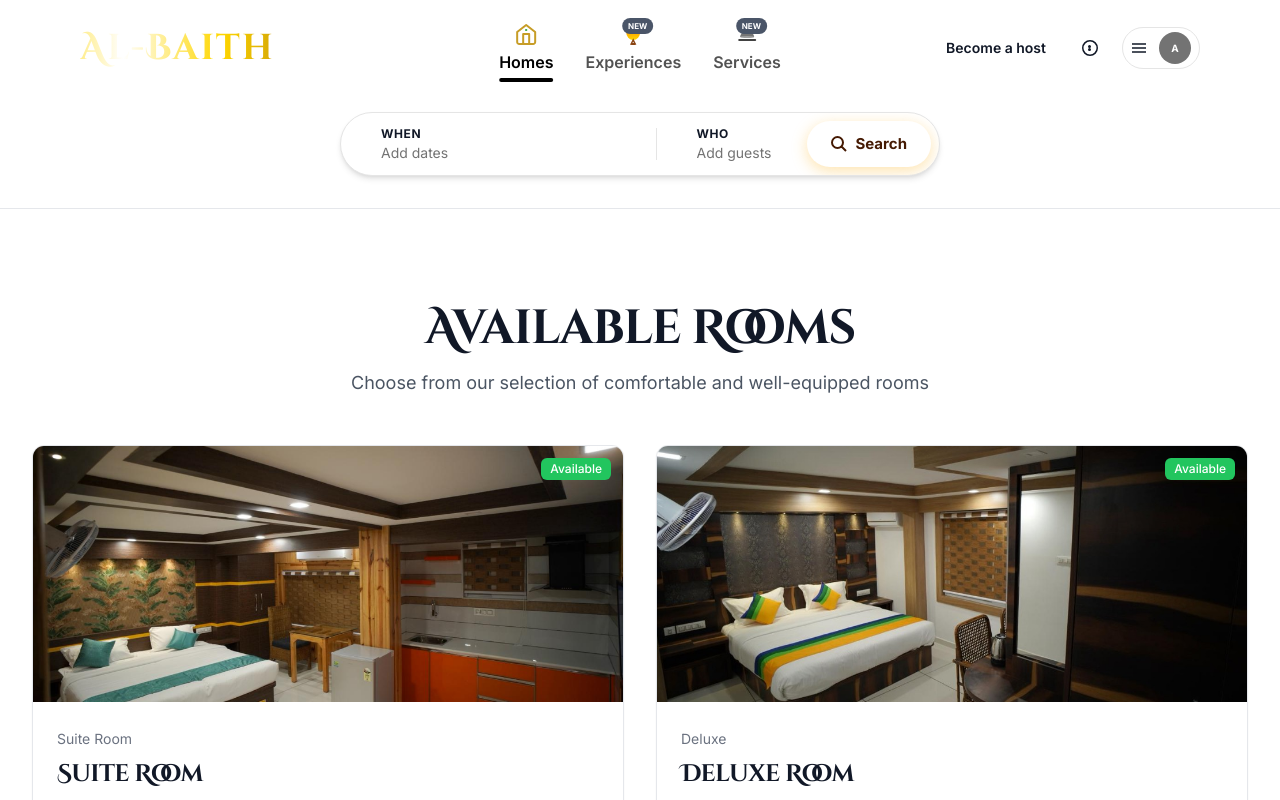
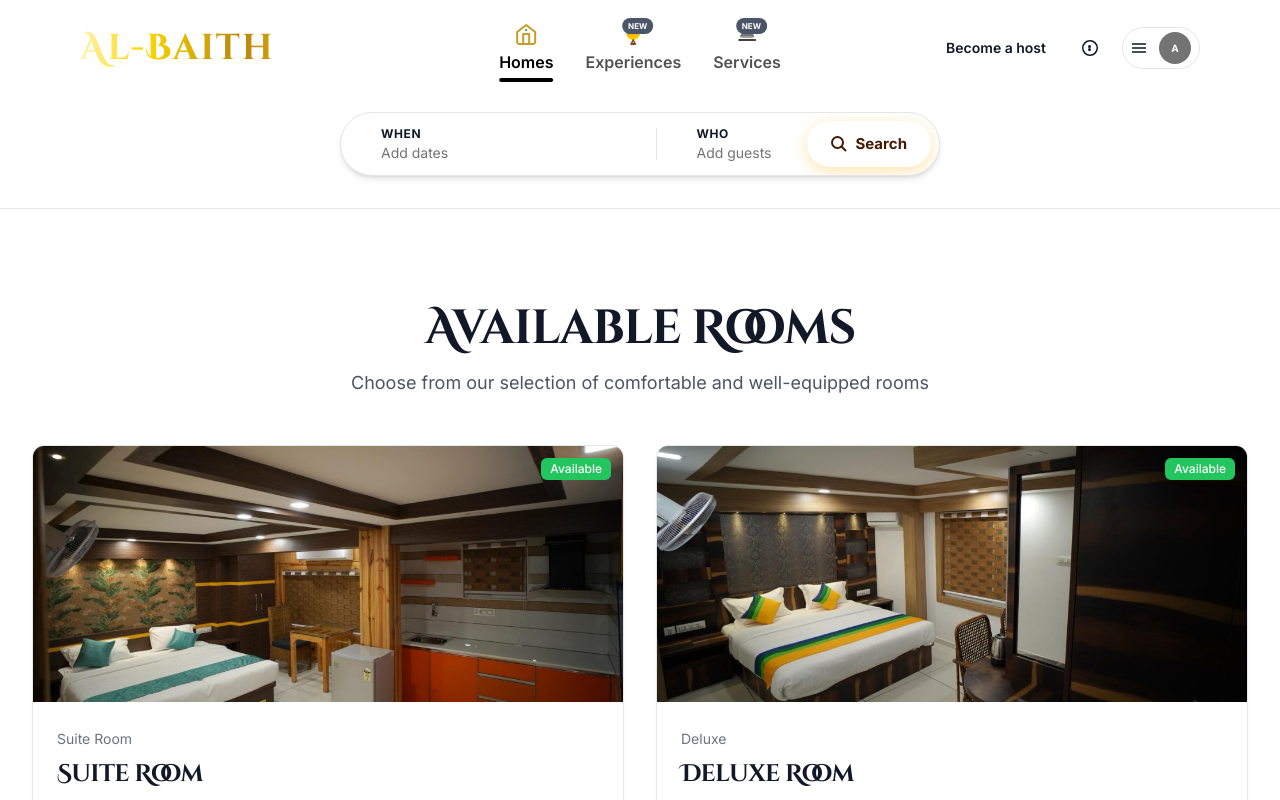
Before and after one commit to afsalda/al-baith, a React (Vite) app: page / in a window 1280 px wide. Shown: the top 800 px of the page. Built offline with nearby package versions, Linux system fonts and the light colour scheme.

Commit message:
Revert Al-Baith branding shimmer effect to 10 seconds

```diff
--- a/components/Navbar.tsx
+++ b/components/Navbar.tsx
@@ -85,7 +85,7 @@ const Navbar: React.FC = () => {
                 className="py-0"
                 style={{ fontFamily: '"Cinzel Decorative", cursive' }}
                 gradientColors="linear-gradient(90deg, #B8860B, #FFD700, #FFF, #FFD700, #B8860B)"
-                gradientAnimationDuration={15}
+                gradientAnimationDuration={10}
               />
             </Link>
           </div>
```
